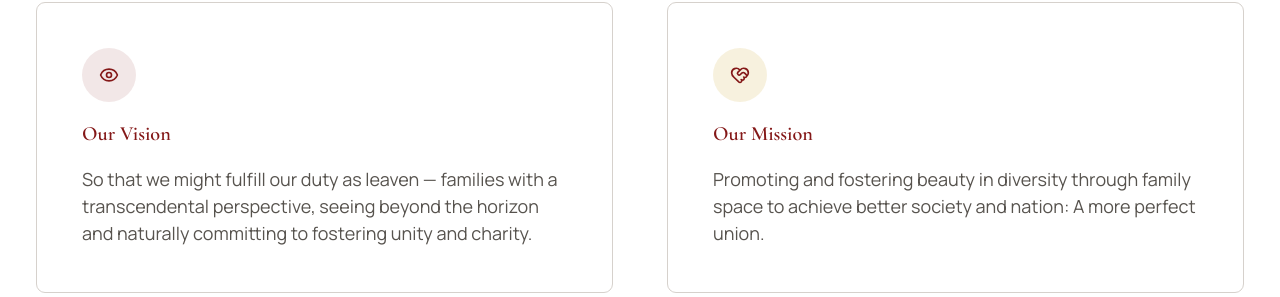
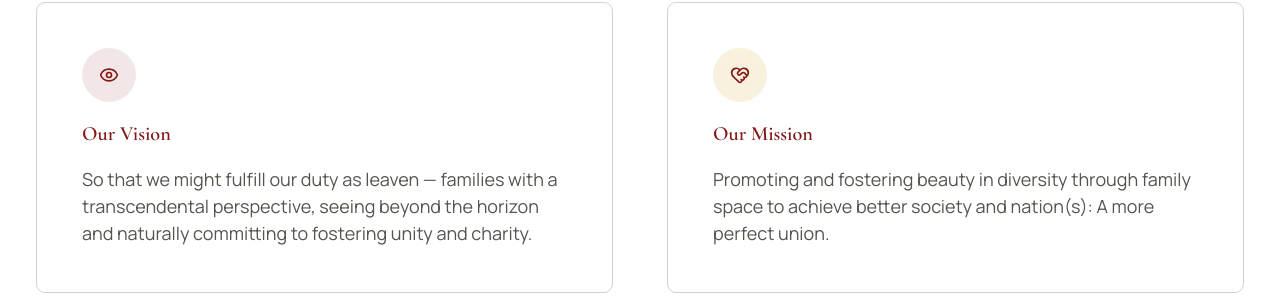
Before and after one commit to Dev-Taofeek/LUCI, a Next.js app: page / in a window 1280 px wide. Shown: the part 1241-1538 px from the top of the page. Built offline with nearby package versions, Linux system fonts and the light colour scheme.

Commit message:
Append (s) to "better society and nation"

```diff
--- a/src/app/page.js
+++ b/src/app/page.js
@@ -72,7 +72,7 @@ export default function HomePage() {
             <IconCard
               icon={<HeartHandshake className="text-maroon-deep" size={20} />}
               title="Our Mission"
-              description="Promoting and fostering beauty in diversity through family space to achieve better society and nation: A more perfect union."
+              description="Promoting and fostering beauty in diversity through family space to achieve better society and nation(s): A more perfect union."
               tint="gold"
             />
           </motion.div>
```
